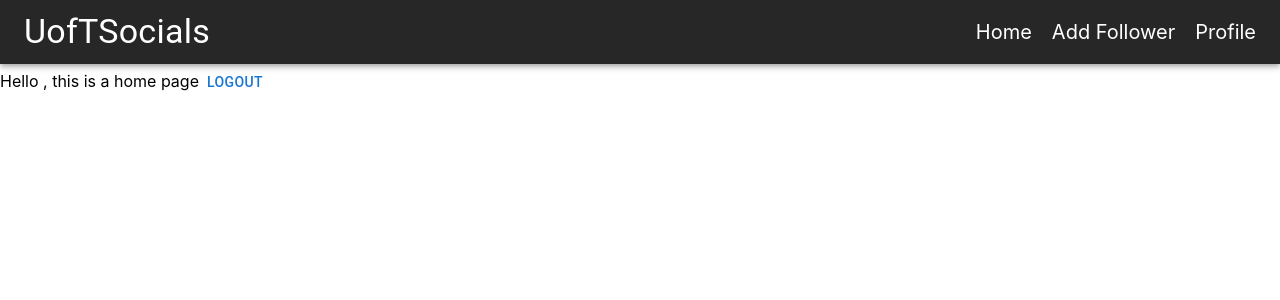
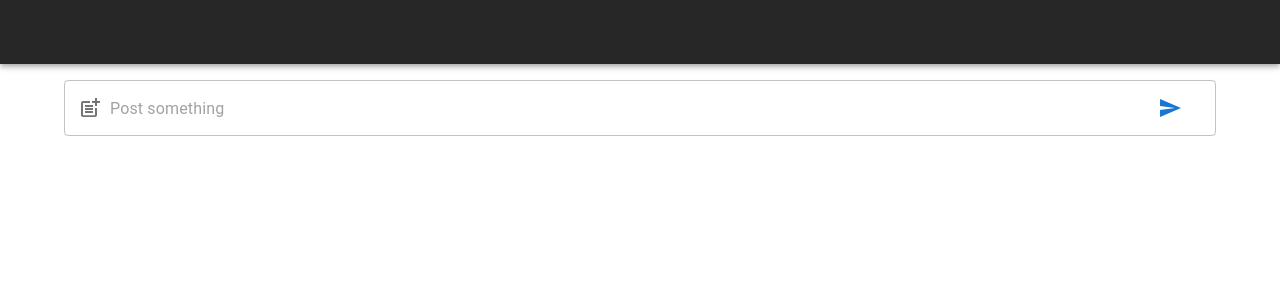
Before and after one commit to UTSCC09/project-thebigbangthierry, a React (Create React App) app in the folder frontend/: page / in a window 1280 px wide. Shown: the top 300 px of the page. Built offline with nearby package versions, Linux system fonts and the light colour scheme.

Commit message:
added post ui

```diff
--- a/frontend/src/App.js
+++ b/frontend/src/App.js
@@ -5,14 +5,10 @@ import {Login} from "./components/login";
 import {Profile} from "./components/profile";
 import {Home} from "./components/home";
 import {EditProfile} from "./components/editProfile";
-import {AddFollowers} from "./components/addFollowers";
 import { ApolloProvider } from "@apollo/react-hooks";
-// import ApolloClient from "apollo-boost";
 import { ApolloClient, createHttpLink, InMemoryCache } from '@apollo/client';
 import { setContext } from '@apollo/client/link/context';
-import PrivateRoute from "./services/privateRoute";
 // import { WebSocketLink } from "apollo-link-ws";
-// import { InMemoryCache } from "apollo-cache-inmemory";
 import {
   BrowserRouter,
   Routes,
@@ -60,7 +56,6 @@ const client = new ApolloClient({
 
 /*** SOURCES THAT NEEDED TO BE CREDITED ***/
 /***
- * For privated routes:  https://www.robinwieruch.de/react-router-private-routes/
  * JWT Authetication: https://www.bezkoder.com/react-hooks-jwt-auth/
 ***/
 
@@ -71,14 +66,9 @@ function App() {
         <Routes>
           <Route path="/signup" element={<Signup />} />
           <Route path="/login" element={<Login />}/>
-          {/* <Route path="/" element={ <Home/>}/> */}
-          {/* <Route path="/profile" element={<ProtectedRoute auth={auth}><Profile/> </ProtectedRoute> }/> */}
-          {/* <Route exact path='/' element={<PrivateRoute/>}> */}
-            <Route exact path='/' element={<Home/>}/>
-          {/* </Route> */}
+          <Route exact path='/' element={<Home/>}/>
           <Route path="/profile" element={<Profile/>}/>
           <Route path="/profile/edit" element={<EditProfile/>}/>
-          <Route path="/add/followers" element={<AddFollowers/>} />
         </Routes>
       </BrowserRouter>
     </ApolloProvider>
--- a/frontend/src/components/addGroups.js
+++ /dev/null
@@ -1,5 +0,0 @@
-export function AddGroups() {
-  return (
-    <div> In Construction </div>
-  );
-}
--- a/frontend/src/components/home.js
+++ b/frontend/src/components/home.js
@@ -1,23 +1,17 @@
-import {Button} from "@mui/material";
-import { useNavigate } from "react-router-dom";
-import AuthService from "../services/auth.service";
+import { Container } from "@mui/material";
 import {NavBar} from "./navbar"
+import PostForm from "./postForm";
 
 //LINKS TO AUTH: https://ui.dev/react-router-protected-routes-authentication
 export function Home(props) {
-  const navigate = useNavigate();
-  const logout = () => {
-    AuthService.logout();
-    // props.handleLogout();
-    navigate("/login");
-  }
+
   return(
     <div>
       <NavBar/>
-      Hello , this is a home page
-      <Button onClick={logout}>Logout</Button>
-      {/* <Button onClick={() => navigate("/profile")}> View Profile </Button>
-      <Button onClick={() => navigate("/add/followers")}> Add Follower </Button> */}
+      <Container sx={{paddingTop: '2vh'}}>
+        <PostForm/>
+
+      </Container>
     </div>
   );
 }
--- a/frontend/src/components/navbar.js
+++ b/frontend/src/components/navbar.js
@@ -1,52 +1,39 @@
-// import {Link} from "react-router-dom";
+import * as React from 'react';
+import AppBar from '@mui/material/AppBar';
+import Box from '@mui/material/Box';
+import Toolbar from '@mui/material/Toolbar';
+import IconButton from '@mui/material/IconButton';
+import Typography from '@mui/material/Typography';
+import Menu from '@mui/material/Menu';
+import MenuIcon from '@mui/icons-material/Menu';
+import Container from '@mui/material/Container';
+import Button from '@mui/material/Button';
+import MenuItem from '@mui/material/MenuItem';
+import { Link , useNavigate} from "react-router-dom";
+import AuthService from "../services/auth.service";
+import UofTSocialLogo from "../media/UofTSocials_logo.png"
+import { ThemeProvider, createTheme } from '@mui/material/styles';
 
-// export function NavBar() {
-//   const pages = [
-//     {name: "Profile", link: "/profile"},
-//     {name: "Home" , link: "/"}
-//   ]
-//   return (
-//     <div>
-//       {pages.map((page) => {
-//         return (
-//           <Link to={page.link}> {page.name} </Link>
-//         )
-//       })}
-//     </div>
-//   );
-// }
-import React from "react";
-import {
-  AppBar,
-  Toolbar,
-  Typography,
+const pages = [
+  {
+    name: 'Chatting',
+    link: 'chatting',
+  },
+  {
+    name: 'Profile',
+    link: '/profile'
+  }
+];
 
-} from "@mui/material";
-import { ThemeProvider, createTheme } from '@mui/material/styles';
-import { Link } from "react-router-dom";
-
-const navLinkStyles ={
-  marginLeft: 10,
-  display: "flex",
-};
-
-const logoStyles = {
-  flexGrow: "1",
-  cursor: "pointer",
-};
-
-const linkStyles = {
-  textDecoration: "none",
-  color: "white",
-  fontSize: "20px",
-  marginLeft: 20,
-  "&:hover": {
-    color: "yellow",
-    borderBottom: "1px solid white",
+export const NavBar = () => {
+  const [anchorElNav, setAnchorElNav] = React.useState(null);
+  const navigate = useNavigate();
+  const logout = () => {
+    AuthService.logout();
+    // props.handleLogout();
+    navigate("/login");
   }
- };
-
-const darkTheme = createTheme({
+  const darkTheme = createTheme({
   palette: {
     mode: 'dark',
     primary: {
@@ -54,32 +41,82 @@ const darkTheme = createTheme({
     },
   },
 });
-export function NavBar() {
+  const handleOpenNavMenu = (event) => {
+    setAnchorElNav(event.currentTarget);
+  };
+
+
+  const handleCloseNavMenu = () => {
+    setAnchorElNav(null);
+  };
+
 
   return (
     <ThemeProvider theme={darkTheme}>
-      <AppBar position="static">
-      <Toolbar>
-        <Typography variant="h4" style={logoStyles}>
-          UofTSocials
-        </Typography>
-          <div style={navLinkStyles}>
-            <Link to="/" style={linkStyles}>
-              Home
-            </Link>
-            <Link to="/add/followers" style={linkStyles}>
-              Add Follower
-            </Link>
-            <Link to="/profile" style={linkStyles}>
-              Profile
-            </Link>
-            {/* <Link to="/faq" style={linkStyles}>
-              FAQ
-            </Link> */}
-          </div>
-      </Toolbar>
+    <AppBar position="static">
+      <Container maxWidth="xl">
+        <Toolbar disableGutters>
+          <Box sx={{ flexGrow: 1, display: { xs: 'flex', md: 'none' } }}>
+
+            <Typography
+              variant="h6"
+              noWrap
+              component="div"
+              sx={{ flexGrow: 1, display: { xs: 'flex', md: 'none' } }}
+            >
+              UofTSocials
+              <img style={{width: '5vh', height: '5vh'}} src={UofTSocialLogo} alt=""></img>
+            </Typography>
+            <Box sx={{ flexGrow: 1, alignSelf: 'center',display: { xs: 'none', md: 'flex' } }}>
+              {pages.map((page) => (
+                <Button
+                  key={page.name}
+                  onClick={handleCloseNavMenu}
+                  sx={{ my: 2, color: 'white', display: 'block' }}
+                >
+                  {page.name}
+                </Button>
+              ))}
+            </Box>
+            <IconButton
+                size="large"
+                aria-label="account of current user"
+                aria-controls="menu-appbar"
+                aria-haspopup="true"
+                onClick={handleOpenNavMenu}
+                color="inherit"
+              >
+                <MenuIcon />
+              </IconButton>
+              <Menu
+                id="menu-appbar"
+                anchorEl={anchorElNav}
+                anchorOrigin={{
+                  vertical: 'bottom',
+                  horizontal: 'left',
+                }}
+                keepMounted
+                transformOrigin={{
+                  vertical: 'top',
+                  horizontal: 'left',
+                }}
+                open={Boolean(anchorElNav)}
+                onClose={handleCloseNavMenu}
+                sx={{
+                  display: { xs: 'block', md: 'none' },
+                }}
+              >
+                {pages.map((page) => (
+                  <MenuItem key={page.name} onClick={handleCloseNavMenu}>
+                    <Link style={{color: 'white', textDecoration: 'none'}} to={page.link}>{page.name}</Link>
+                  </MenuItem>
+                ))}
+                <MenuItem> <Typography sx={{color: 'white'}} onClick={logout}>Logout</Typography> </MenuItem>
+              </Menu>
+            </Box>
+        </Toolbar>
+      </Container>
     </AppBar>
     </ThemeProvider>
-
   );
-}
+};
--- /dev/null
+++ b/frontend/src/components/post.js
@@ -0,0 +1,18 @@
+import {Box, Avatar} from "@mui/material"
+
+export default function Post(props) {
+  const post = props.post;
+
+  return (
+    <Box key={post.username} sx={{ padding: '1vh'}} >
+      <Box sx={{display:'flex', alignItems: 'center'}}>
+      <Avatar src={post.profilePicture}/>
+      <div style={{ paddingLeft: '0.5vw',  fontSize:"1.5vmin"}}>
+        <p> {post.username} </p>
+        <p> {post.timePosted} </p>
+      </div>
+      </Box>
+      <p> {post.content }</p>
+    </Box>
+  );
+}
--- /dev/null
+++ b/frontend/src/components/postForm.js
@@ -0,0 +1,38 @@
+import {TextField, InputAdornment, Button} from "@mui/material";
+import PostAddIcon from '@mui/icons-material/PostAdd';
+import {useState} from "react";
+import SendIcon from '@mui/icons-material/Send';
+
+export default function PostForm() {
+  const [post, setPost] = useState("");
+
+  const handleChange = (e) => {
+    setPost(e.target.value);
+  };
+
+  const submitPost = () => {
+
+  };
+
+  return (
+    <TextField
+        id="post-form"
+        placeholder="Post something"
+        onChange={handleChange}
+        InputProps={{
+          startAdornment: (
+            <InputAdornment position="start" >
+              <PostAddIcon/>
+            </InputAdornment>
+          ),
+          endAdornment: (
+            <Button onClick={submitPost}>
+              <SendIcon/>
+            </Button>
+          ),
+        }}
+        variant="outlined"
+        fullWidth
+      />
+  ) ;
+}
--- a/frontend/src/services/privateRoute.js
+++ /dev/null
@@ -1,11 +0,0 @@
-import React, { useContext } from 'react';
-import { Outlet, Navigate } from 'react-router-dom';
-import { UserContext } from './userContext';
-
-export default function PrivateRoute(props) {
-   const { user, isLoading } = useContext(UserContext);
-   if(isLoading) {
-      return (<div> Loading ... </div>);
-   }
-   return user ? <Outlet /> : <Navigate to="/login" />;
-}
--- a/frontend/src/services/userContext.js
+++ /dev/null
@@ -1,2 +0,0 @@
-import { createContext } from 'react';
-export const UserContext = createContext(null);
```
Also changed, not shown: frontend/src/components/addFollowers.js (+10 -18 lines), frontend/src/components/profile.js (+21 -66 lines), frontend/src/services/auth-header.js (deleted), frontend/src/services/user.service.js (deleted).
